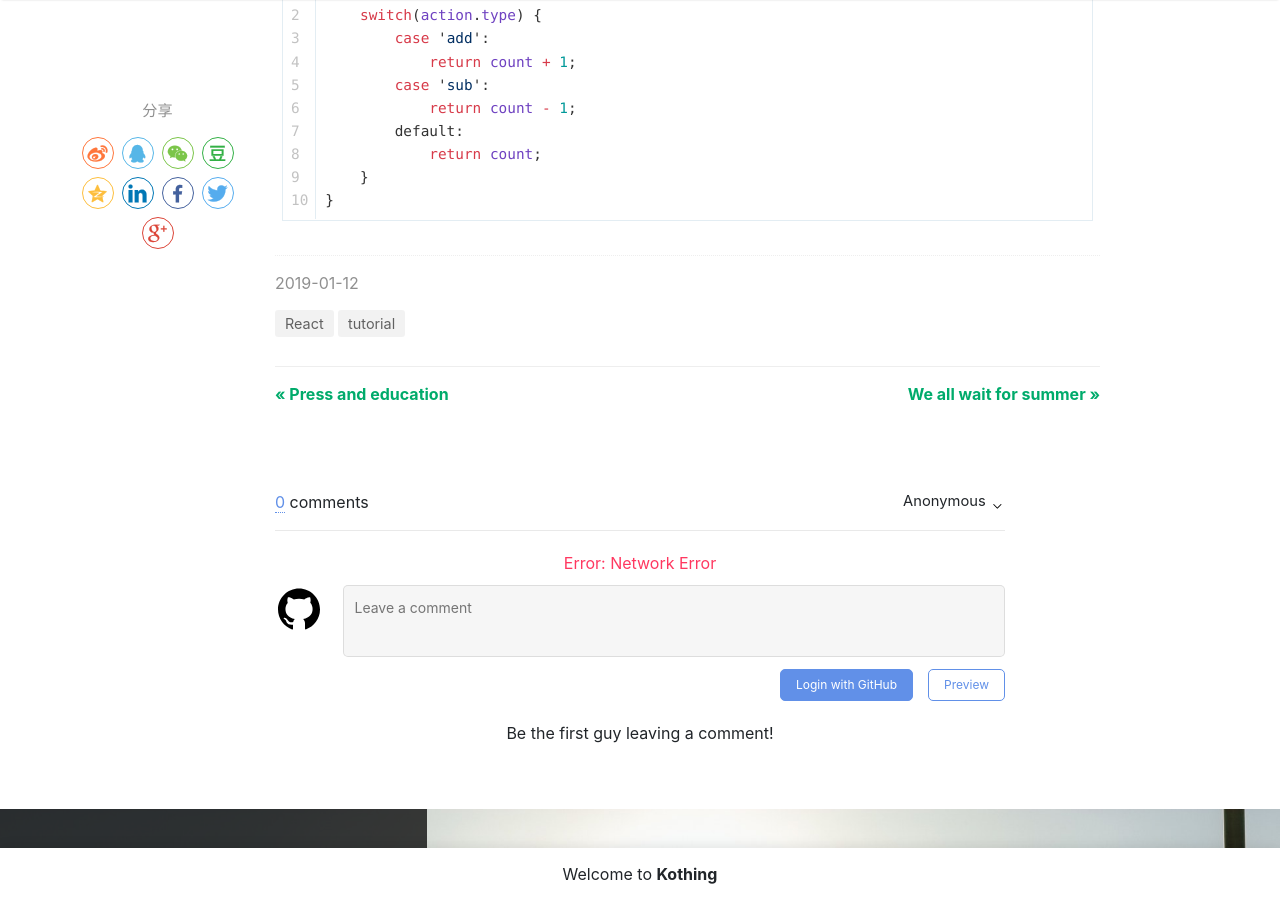
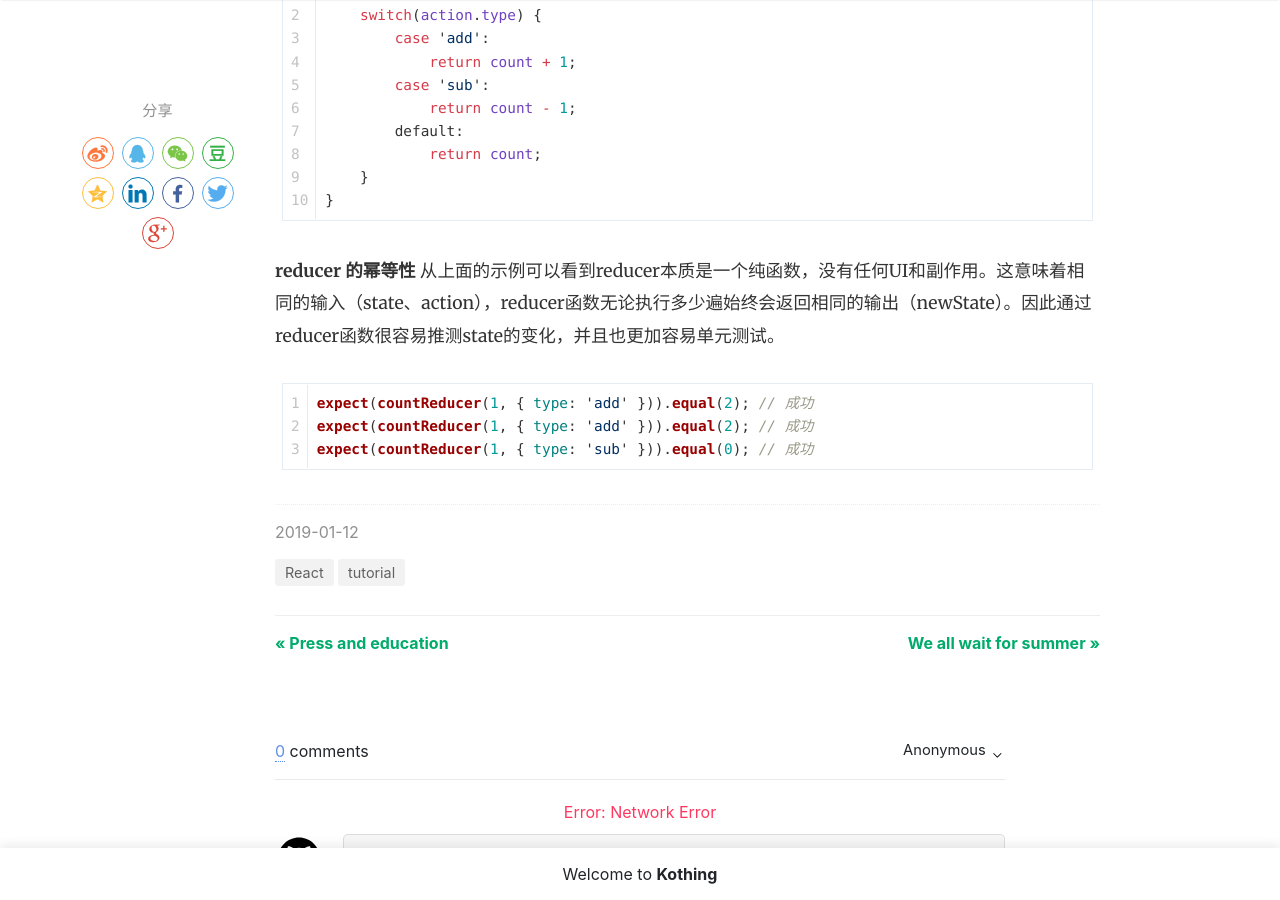
Before and after one commit to kothing/kothing.github.io, a Jekyll site: the page built from _posts/2019-01-12-react-hook--useReducer.md, in a window 1280 px wide and 900 px high, scrolled down 1624 px. Built offline with Jekyll 4.4.1, drawn with Linux system fonts in a browser that asks for light colours; nearby versions of some CDN libraries; comment, search, counter and statistics services are not loaded.

Commit message:
Update 2019-01-12-react-hook--useReducer.md

````diff
--- a/_posts/2019-01-12-react-hook--useReducer.md
+++ b/_posts/2019-01-12-react-hook--useReducer.md
@@ -37,3 +37,11 @@ function countReducer(count, action) {
     }
 }
 ```
+
+**reducer 的幂等性**
+从上面的示例可以看到reducer本质是一个纯函数，没有任何UI和副作用。这意味着相同的输入（state、action），reducer函数无论执行多少遍始终会返回相同的输出（newState）。因此通过reducer函数很容易推测state的变化，并且也更加容易单元测试。
+```js
+expect(countReducer(1, { type: 'add' })).equal(2); // 成功
+expect(countReducer(1, { type: 'add' })).equal(2); // 成功
+expect(countReducer(1, { type: 'sub' })).equal(0); // 成功
+```
````
